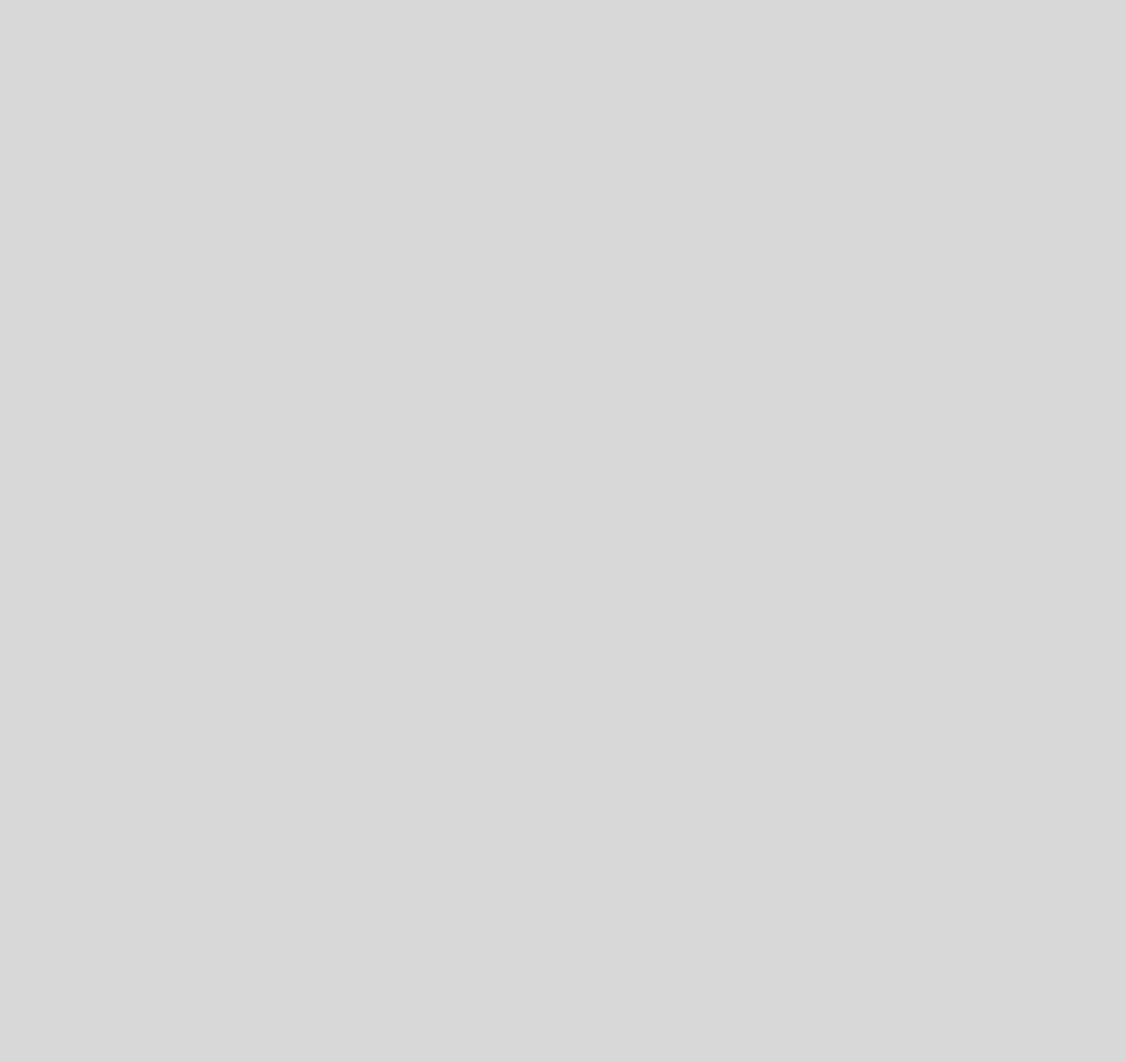
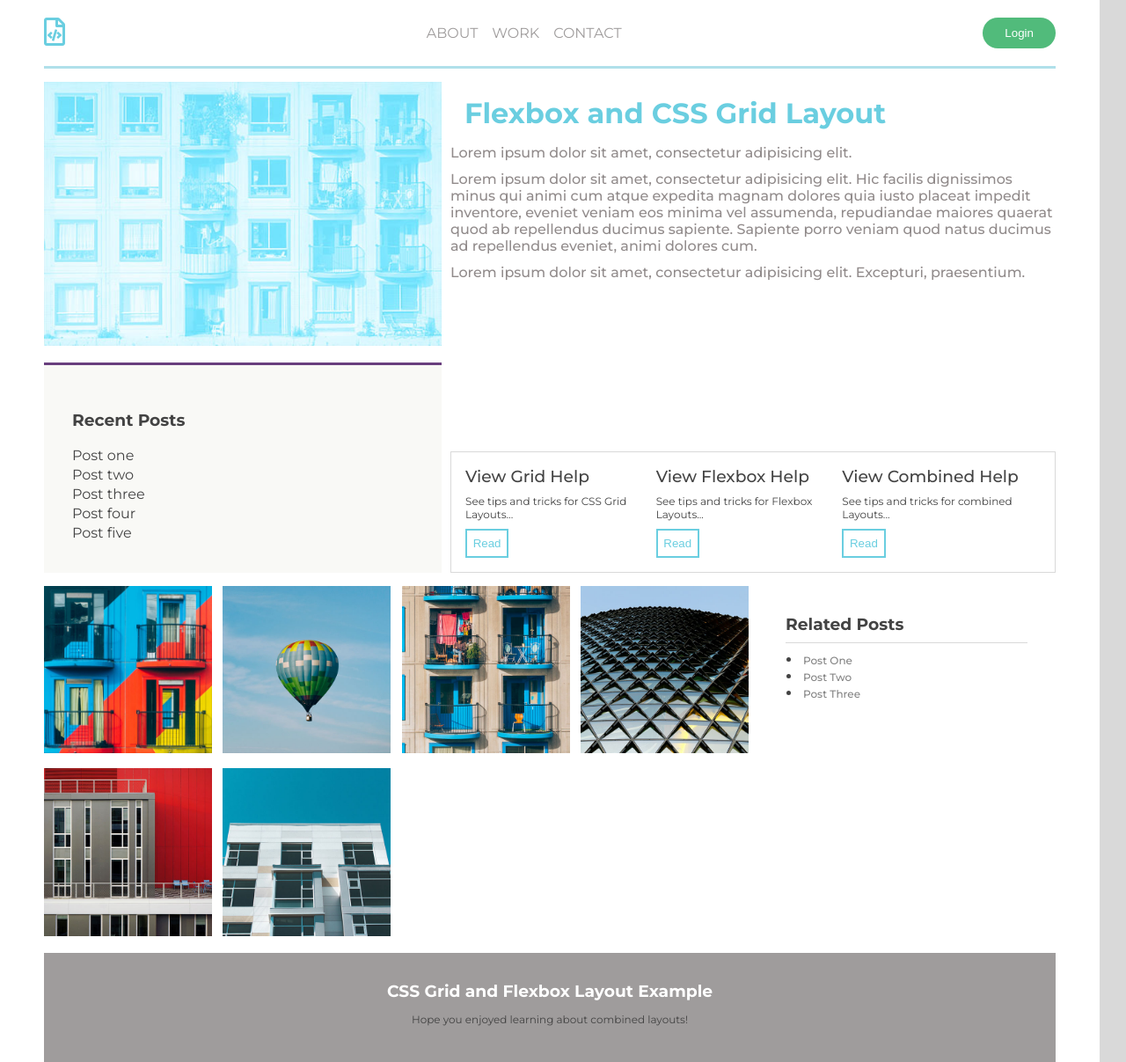
Before and after one commit to MyGitAccountName/flex_grid_template, a plain HTML site: page index.html in a window 1280 px wide. Shown: the whole page at 88% size. Before the commit the page ends 800 px from the top, so only its background shows below. Drawn offline with Linux system fonts and the light colour scheme; files that its build step writes are made by us from their sources.

Commit message:
Адаптивка

```diff
--- a/css/style.css
+++ b/css/style.css
@@ -1,4 +1,4 @@
-@import url('https://fonts.googleapis.com/css2?family=Montserrat:wght@100;400;500;600;800&display=swap');
+@import url('https://fonts.googleapis.com/css2?family=Montserrat:wght@100;400;500;600;700;800&display=swap');
 
 * {
     box-sizing: border-box;
@@ -43,7 +43,7 @@ header {
 }
 
 header > .logo > a > i {
-    color: rgba(80,198,219, 0.85);
+    color: rgba(80, 198, 219, 0.85);
     font-size: 2em;
 }
 
@@ -56,7 +56,9 @@ nav > ul > li {
     margin: .5em;
 }
 
-header > button, button:active, button:focus {
+header > button,
+button:active,
+button:focus {
     background-color: #51bb7b;
     color: #fff;
     padding: 6px 25px;
@@ -82,6 +84,27 @@ header > button:focus {
 .sidebar {
     grid-column: 1/2;
     grid-row: 3/5;
+    border-top: 3px solid #693f7e;
+    background-color: #f9f9f6;
+    padding: 2em;
+}
+
+.sidebar h3 {
+    margin: 1em 0;
+
+}
+
+.sidebar ul {
+    list-style-type: none;
+}
+
+.sidebar li {
+    margin: .2em 0;
+}
+
+.sidebar a {
+    font-size: .75em;
+    font-weight: 500;
 }
 
 main {
@@ -89,18 +112,62 @@ main {
     grid-row: 2/4;
 }
 
+main h1 {
+    color: rgba(80, 198, 219, 0.85);
+    font-weight: 700;
+    margin: .5em;
+}
+
+main p {
+    margin: .7em 0;
+    font-weight: 500;
+    color: #918b8b;
+}
+
 .help {
+    display: flex;
+    justify-content: space-around;
     grid-column: 2/4;
     grid-row: 4/5;
+    border: 1.5px solid #d9d9d9;
+    padding: 1em;
+}
+
+.help-item {
+    display: flex;
+    flex-direction: column;
+    align-items: flex-start;
+    justify-content: space-between;
+}
+
+.help-item h3 {
+    font-weight: 500;
+}
+
+.help-item p {
+    margin: .75em 0;
+    font-size: .75em;
+}
+
+.help-item button {
+    border: 2px solid rgba(80, 198, 219, 0.85);
+    padding: .5em;
+    color: rgba(80, 198, 219, 0.85);
+    font-weight: 500;
+    background-color: #fff;
+    cursor: pointer;
 }
 
 .gallery {
+    display: grid;
     grid-column: 1/3;
     grid-row: 5/6;
+    grid-template-columns: repeat(auto-fit, minmax(160px, 1fr));
+    grid-gap: .8em;
 }
 
 .gallery img {
-    width: 20%;
+    width: 100%;
 }
 
 footer {
@@ -111,10 +178,102 @@ footer {
 .sidebar-related {
     grid-column: 3/4;
     grid-row: 5/6;
+    padding: 2em;
+}
+
+.sidebar-related h3 {
+    margin-bottom: .5em;
+    padding-bottom: .5em;
+    border-bottom: 1px solid #d9d9d9;
+    /*background-color: #a09c9a;*/
+}
+
+.sidebar-related ul {
+    margin-left: 1.1em;
+}
+
+
+
+.sidebar-related a {
+    font-size: .75em;
+    font-weight: 500;
+    color: #838383;
+    margin-left: .2em;
 }
 
 footer {
     grid-column: 1/4;
     grid-row: 6/7;
     text-align: center;
+    background-color: #9f9c9c;
+    padding: 2em 0;
 }
+
+footer h3 {
+    color: #fff;
+    margin-bottom: .7em;
+}
+
+footer p {
+    margin-bottom: .8em;
+    font-size: .75em;
+}
+
+
+@media screen and (max-width: 768px) {
+    .container {
+        grid-template-rows: repeat(7, auto);
+    }
+
+    .container > * {
+        grid-column: 1/4;
+    }
+
+    header {
+        display: flex;
+        justify-content: space-between;
+    }
+
+    .hero {
+        display: none;
+    }
+
+    .sidebar {
+        grid-row: 2/3;
+        padding: .5em 1.5em;
+        border: none;
+    }
+
+    .sidebar ul {
+        display: flex;
+        justify-content: space-between;
+    }
+
+    main {
+        grid-row: 3/4;
+    }
+
+    .help {
+        grid-row: 4/5;
+    }
+
+    .gallery {
+        grid-row: 5/6;
+    }
+
+    .sidebar-related {
+        grid-row: 6/7;
+        padding: .5em 1.5em;
+    }
+
+    .sidebar-related ul {
+        display: flex;
+        justify-content: space-between;
+    }
+
+    footer {
+        grid-row: 7/8;
+    }
+
+
+}
--- a/index.html
+++ b/index.html
@@ -4,11 +4,99 @@
     <meta charset="UTF-8">
     <meta name="viewport" content="width=device-width, user-scale=no, initial-scale=1.0, maximum-scale=1.0, minimum-scale=1.0">
     <title>Document</title>
-    <link rel="stylesheet" href="style.css">
+    <link rel="stylesheet" href="css/style.css">
     <link rel="stylesheet" href="https://use.fontawesome.com/releases/v5.0.13/css/all.css">
     <link rel="icon" href="images/icon.ico">
 </head>
 <body>
+    <div class="container">
+        <header>
+            <p class="logo">
+                <a href="#">
+                    <i class="far fa-file-code"></i>
+                </a>
+            </p>
+            <nav>
+                <ul>
+                    <li><a href="#">ABOUT</a></li>
+                    <li><a href="#">WORK</a></li>
+                    <li><a href="#">CONTACT</a></li>
+                </ul>
+            </nav>
 
+            <button class="login">Login</button>
+        </header>
+
+        <div class="hero">
+            <img src="images/hero.jpg" alt="hero">
+        </div>
+
+        <aside class="sidebar">
+            <h3>Recent Posts</h3>
+            <ul>
+                <li>Post one</li>
+                <li>Post two</li>
+                <li>Post three</li>
+                <li>Post four</li>
+                <li>Post five</li>
+            </ul>
+        </aside>
+
+        <main>
+            <h1>Flexbox and CSS Grid Layout</h1>
+            <p>Lorem ipsum dolor sit amet, consectetur adipisicing elit.</p>
+            <p>Lorem ipsum dolor sit amet, consectetur adipisicing elit. Hic facilis dignissimos minus qui animi cum atque expedita magnam dolores quia iusto placeat impedit inventore, eveniet veniam eos minima vel assumenda, repudiandae maiores quaerat quod ab repellendus ducimus sapiente. Sapiente porro veniam quod natus ducimus ad repellendus eveniet, animi dolores cum.</p>
+            <p>Lorem ipsum dolor sit amet, consectetur adipisicing elit. Excepturi, praesentium.</p>
+        </main>
+
+        <div class="help">
+            <article class="help-item">
+                <h3>View Grid Help</h3>
+                <p>
+                    See tips and tricks for CSS Grid Layouts...
+                </p>
+                <button>Read</button>
+            </article>
+            <article class="help-item">
+                <h3>View Flexbox Help</h3>
+                <p>
+                    See tips and tricks for Flexbox Layouts...
+                </p>
+                <button>Read</button>
+            </article>
+                        <article class="help-item">
+                <h3>View Combined Help</h3>
+                <p>
+                    See tips and tricks for combined Layouts...
+                </p>
+                <button>Read</button>
+            </article>
+        </div>
+
+        <div class="gallery">
+            <div><img src="images/grid-image-01.jpg" alt="gallery"></div>
+            <div><img src="images/grid-image-02.jpg" alt="gallery"></div>
+            <div><img src="images/grid-image-03.jpg" alt="gallery"></div>
+            <div><img src="images/grid-image-04.jpg" alt="gallery"></div>
+            <div><img src="images/grid-image-05.jpg" alt="gallery"></div>
+            <div><img src="images/grid-image-06.jpg" alt="gallery"></div>
+        </div>
+
+        <aside class="sidebar-related">
+            <h3>Related Posts</h3>
+            <ul>
+                <li><a href="#">Post One</a></li>
+                <li><a href="#">Post Two</a></li>
+                <li><a href="#">Post Three</a></li>
+            </ul>
+        </aside>
+
+        <footer>
+            <h3>CSS Grid and Flexbox Layout Example</h3>
+            <p>Hope you enjoyed learning about combined layouts!</p>
+        </footer>
+    </div>
+
+    <!--<img src="1.png" alt="">-->
 </body>
 </html>
```
